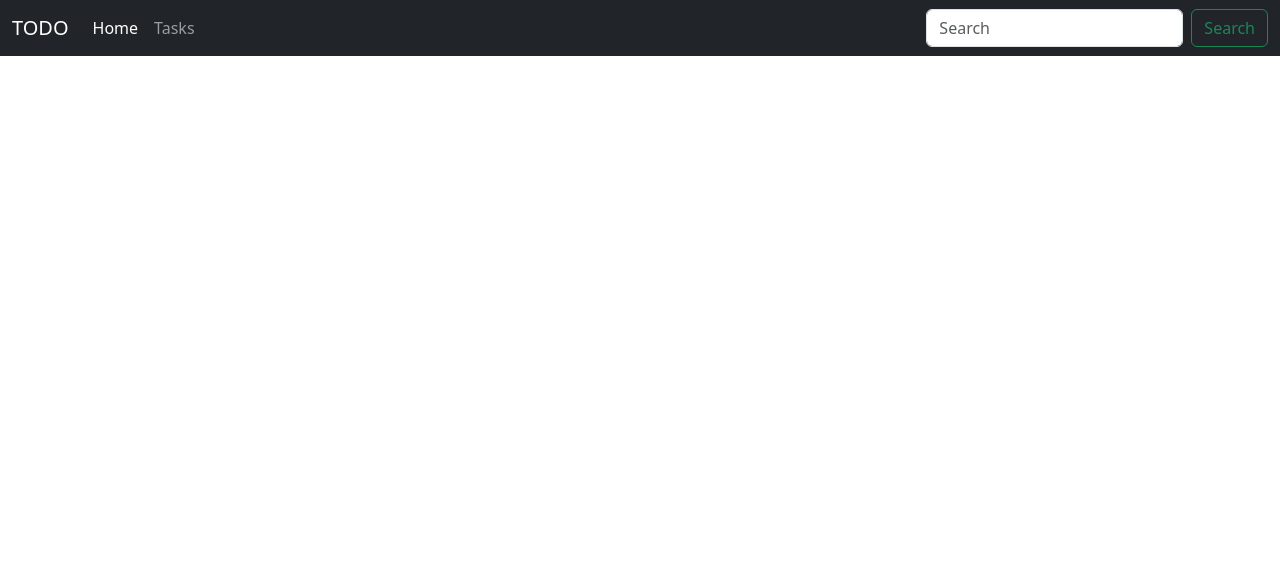
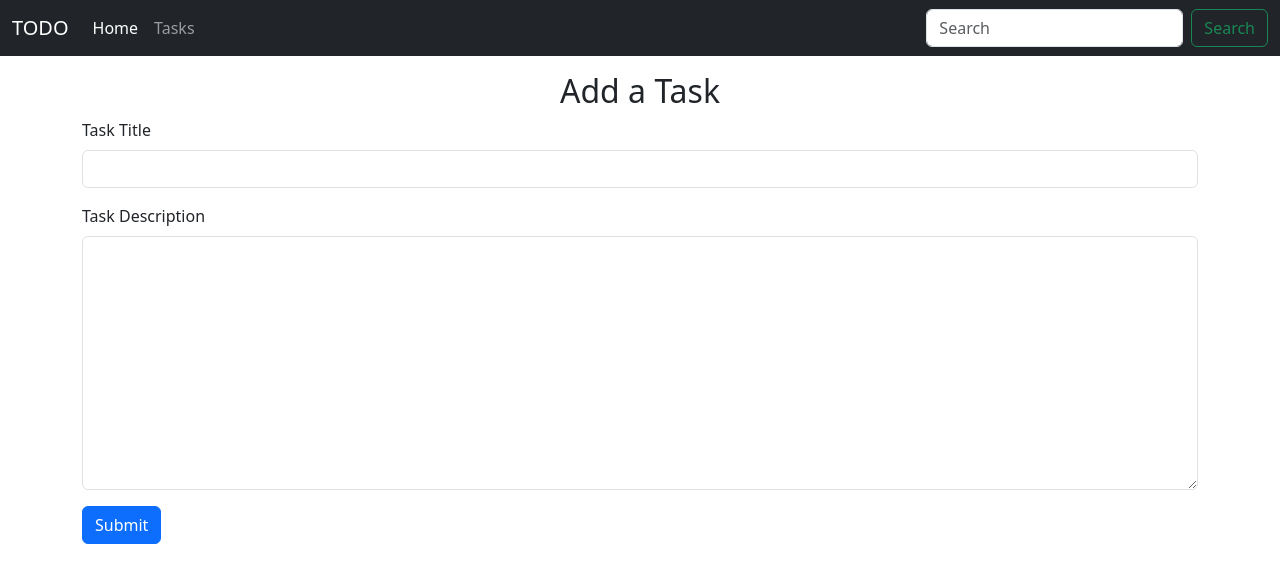
Before and after one commit to dhanusrikar/todo-list, a Django app: page / in a window 1280 px wide. Shown: the top 583 px of the page. Run offline with Django 5.2, Linux system fonts and the light colour scheme.

Commit message:
Creating form
We have used the basic template of form from bootstrap and modified contents to better suit our requirement.

```diff
--- a/todoList/templates/index.html
+++ b/todoList/templates/index.html
@@ -1,16 +1,21 @@
 <!doctype html>
 <html lang="en">
+
 <head>
     <meta charset="utf-8">
     <meta name="viewport" content="width=device-width, initial-scale=1">
     <title>Bootstrap demo</title>
-    <link href="https://cdn.jsdelivr.net/npm/bootstrap@5.3.2/dist/css/bootstrap.min.css" rel="stylesheet" integrity="sha384-T3c6CoIi6uLrA9TneNEoa7RxnatzjcDSCmG1MXxSR1GAsXEV/Dwwykc2MPK8M2HN" crossorigin="anonymous">
+    <link href="https://cdn.jsdelivr.net/npm/bootstrap@5.3.2/dist/css/bootstrap.min.css" rel="stylesheet"
+        integrity="sha384-T3c6CoIi6uLrA9TneNEoa7RxnatzjcDSCmG1MXxSR1GAsXEV/Dwwykc2MPK8M2HN" crossorigin="anonymous">
 </head>
+
 <body>
     <nav class="navbar navbar-expand-lg navbar-dark bg-dark">
         <div class="container-fluid">
             <a class="navbar-brand" href="#">TODO</a>
-          <button class="navbar-toggler" type="button" data-bs-toggle="collapse" data-bs-target="#navbarSupportedContent" aria-controls="navbarSupportedContent" aria-expanded="false" aria-label="Toggle navigation">
+            <button class="navbar-toggler" type="button" data-bs-toggle="collapse"
+                data-bs-target="#navbarSupportedContent" aria-controls="navbarSupportedContent" aria-expanded="false"
+                aria-label="Toggle navigation">
                 <span class="navbar-toggler-icon"></span>
             </button>
             <div class="collapse navbar-collapse" id="navbarSupportedContent">
@@ -29,8 +34,30 @@
             </div>
         </div>
     </nav>
-    <script src="https://cdn.jsdelivr.net/npm/bootstrap@5.3.2/dist/js/bootstrap.bundle.min.js" integrity="sha384-C6RzsynM9kWDrMNeT87bh95OGNyZPhcTNXj1NW7RuBCsyN/o0jlpcV8Qyq46cDfL" crossorigin="anonymous"></script>
-    <script src="https://cdn.jsdelivr.net/npm/@popperjs/core@2.11.8/dist/umd/popper.min.js" integrity="sha384-I7E8VVD/ismYTF4hNIPjVp/Zjvgyol6VFvRkX/vR+Vc4jQkC+hVqc2pM8ODewa9r" crossorigin="anonymous"></script>
-    <script src="https://cdn.jsdelivr.net/npm/bootstrap@5.3.2/dist/js/bootstrap.min.js" integrity="sha384-BBtl+eGJRgqQAUMxJ7pMwbEyER4l1g+O15P+16Ep7Q9Q+zqX6gSbd85u4mG4QzX+" crossorigin="anonymous"></script>
+
+    <div class="container my-3">
+        <h2 class="text-center">Add a Task</h2>
+        <form>
+            <div class="mb-3">
+                <label for="exampleInputEmail1" class="form-label">Task Title</label>
+                <input type="text" class="form-control" id="exampleInputEmail1" aria-describedby="emailHelp">
+            </div>
+            <div class="mb-3">
+                <label for="exampleInputPassword1" class="form-label">Task Description</label>
+                <textarea class="form-control" name="" id="" cols="30" rows="10"></textarea>
+            </div>
+            <button type="submit" class="btn btn-primary">Submit</button>
+        </form>
+    </div>
+    <script src="https://cdn.jsdelivr.net/npm/bootstrap@5.3.2/dist/js/bootstrap.bundle.min.js"
+        integrity="sha384-C6RzsynM9kWDrMNeT87bh95OGNyZPhcTNXj1NW7RuBCsyN/o0jlpcV8Qyq46cDfL"
+        crossorigin="anonymous"></script>
+    <script src="https://cdn.jsdelivr.net/npm/@popperjs/core@2.11.8/dist/umd/popper.min.js"
+        integrity="sha384-I7E8VVD/ismYTF4hNIPjVp/Zjvgyol6VFvRkX/vR+Vc4jQkC+hVqc2pM8ODewa9r"
+        crossorigin="anonymous"></script>
+    <script src="https://cdn.jsdelivr.net/npm/bootstrap@5.3.2/dist/js/bootstrap.min.js"
+        integrity="sha384-BBtl+eGJRgqQAUMxJ7pMwbEyER4l1g+O15P+16Ep7Q9Q+zqX6gSbd85u4mG4QzX+"
+        crossorigin="anonymous"></script>
 </body>
+
 </html>
```
Lines whose indentation alone changed are shown as unchanged.
